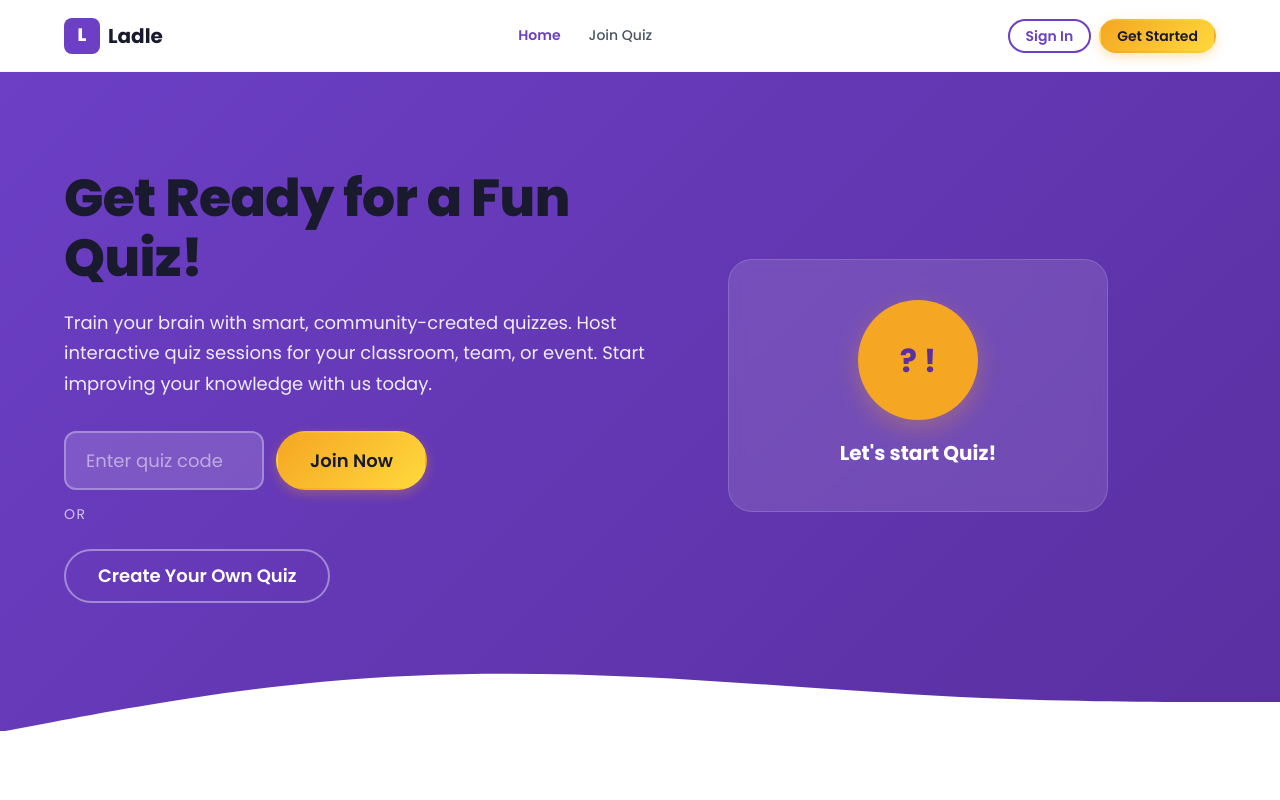
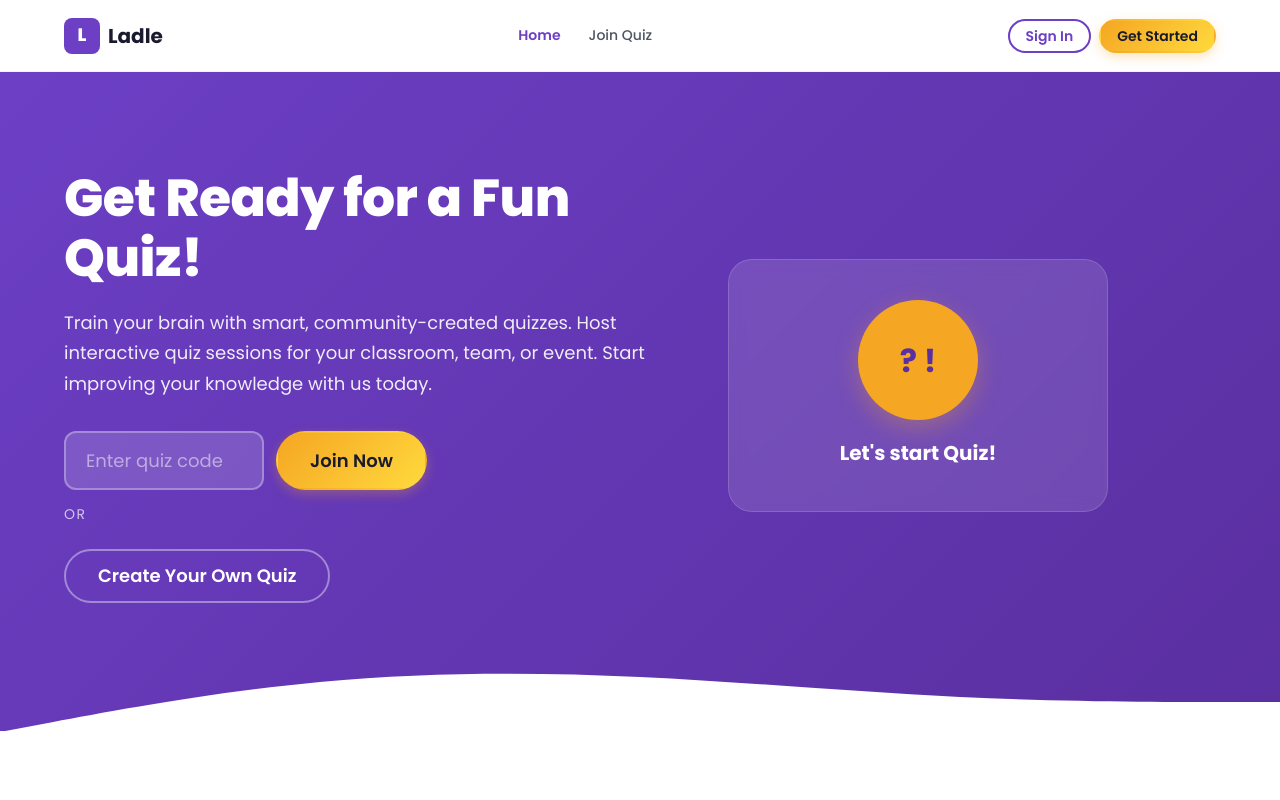
Before and after one commit to Edward-0528/Laddle, a React (Vite) app: page / in a window 1280 px wide. Shown: the top 800 px of the page. Built offline with nearby package versions, Linux system fonts and the light colour scheme; no server answers.

Commit message:
chore: clean up seedLibrary comments; update Landing styles

```diff
--- a/src/pages/Landing.css
+++ b/src/pages/Landing.css
@@ -28,6 +28,7 @@
   font-weight: 800;
   line-height: 1.15;
   margin-bottom: 1.25rem;
+  color: white;
 }
 
 .hero-subtitle {
```
Also changed, not shown: scripts/seedLibrary.ts (+0 -31 lines).
